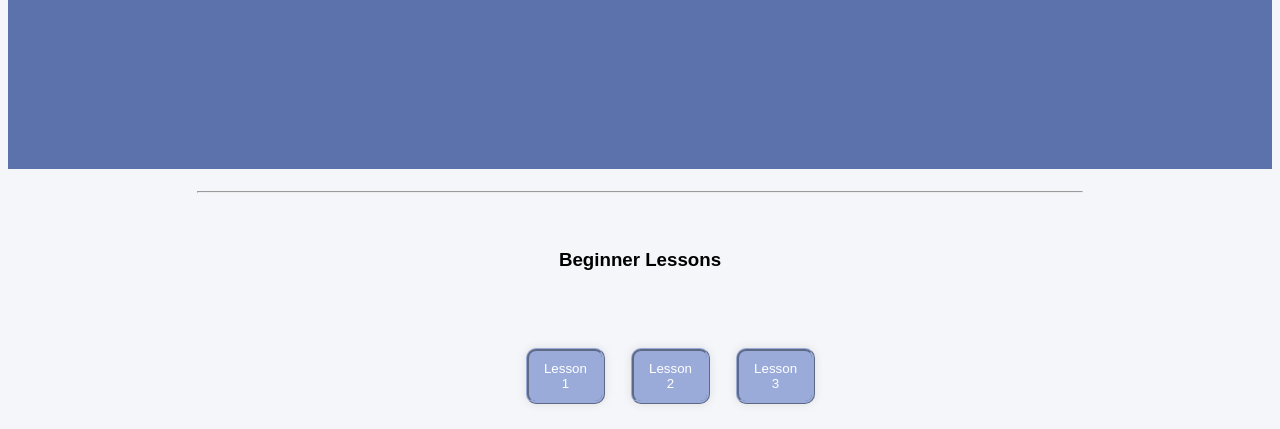
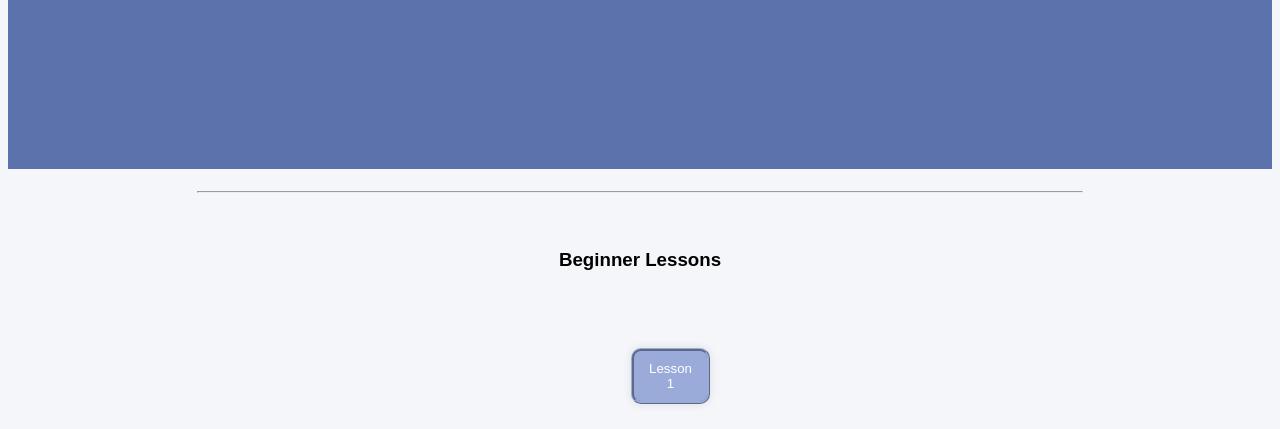
Before and after one commit to PandaLT100/swpsite, a plain HTML site: page lessons.html in a window 1280 px wide. Shown: the part 371-800 px from the top of the page. Drawn offline with Linux system fonts and the light colour scheme.

Commit message:
remove access to lesson 2 and lesson 3

```diff
--- a/lessons.html
+++ b/lessons.html
@@ -30,8 +30,6 @@
         <h3>Beginner Lessons</h3></br>
         <div class="button-group">
         <a href="lessonone.html"><button type="button" class="btn" type="button">Lesson 1</button></a>
-        <a href="lessontwo.html"><button type="button" class="btn">Lesson 2</button></a>
-        <a href="lessonthree.html"><button type="button" class ="btn">Lesson 3</button></a>
         </div>
         <script src="script.js" defer></script>
     </body>
```
